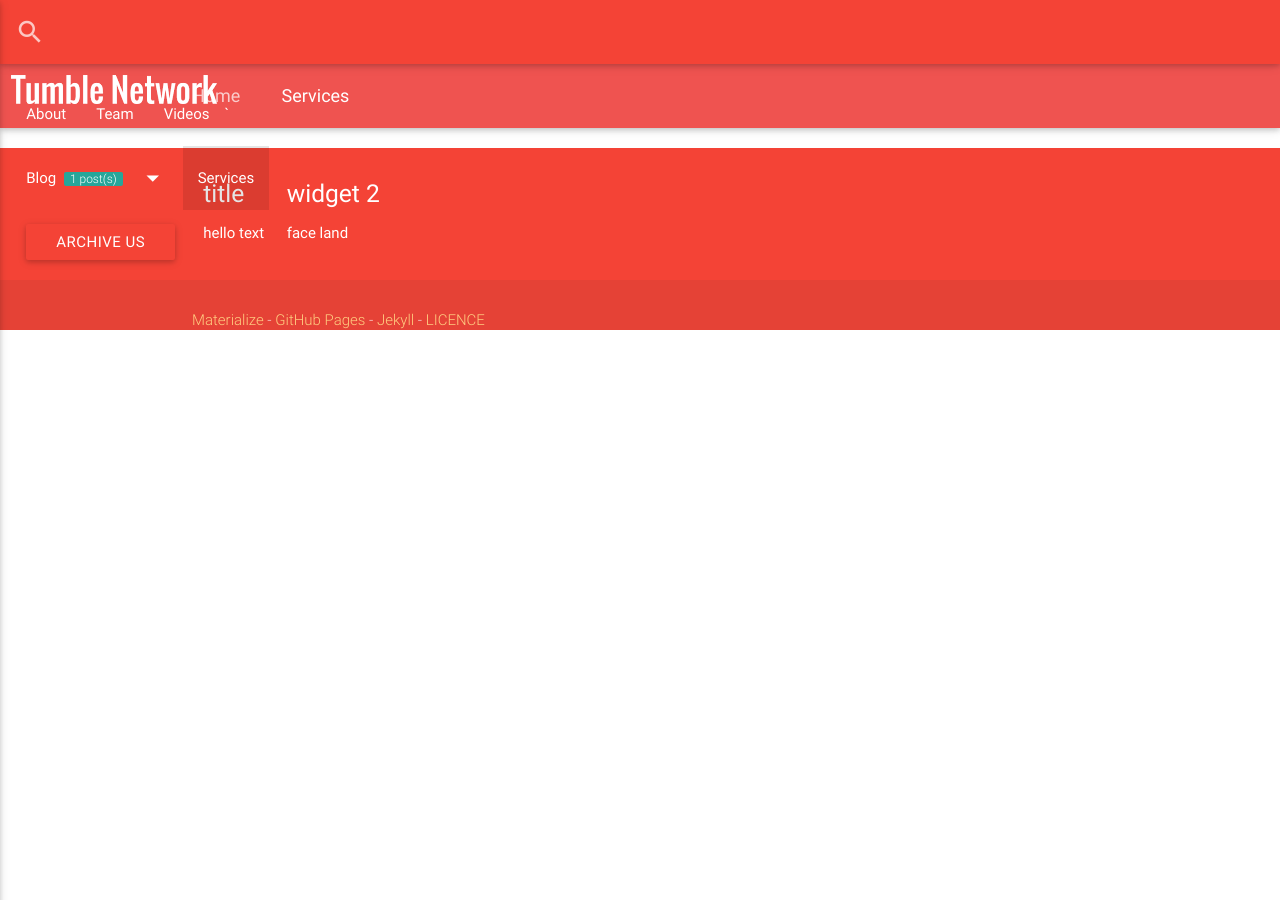
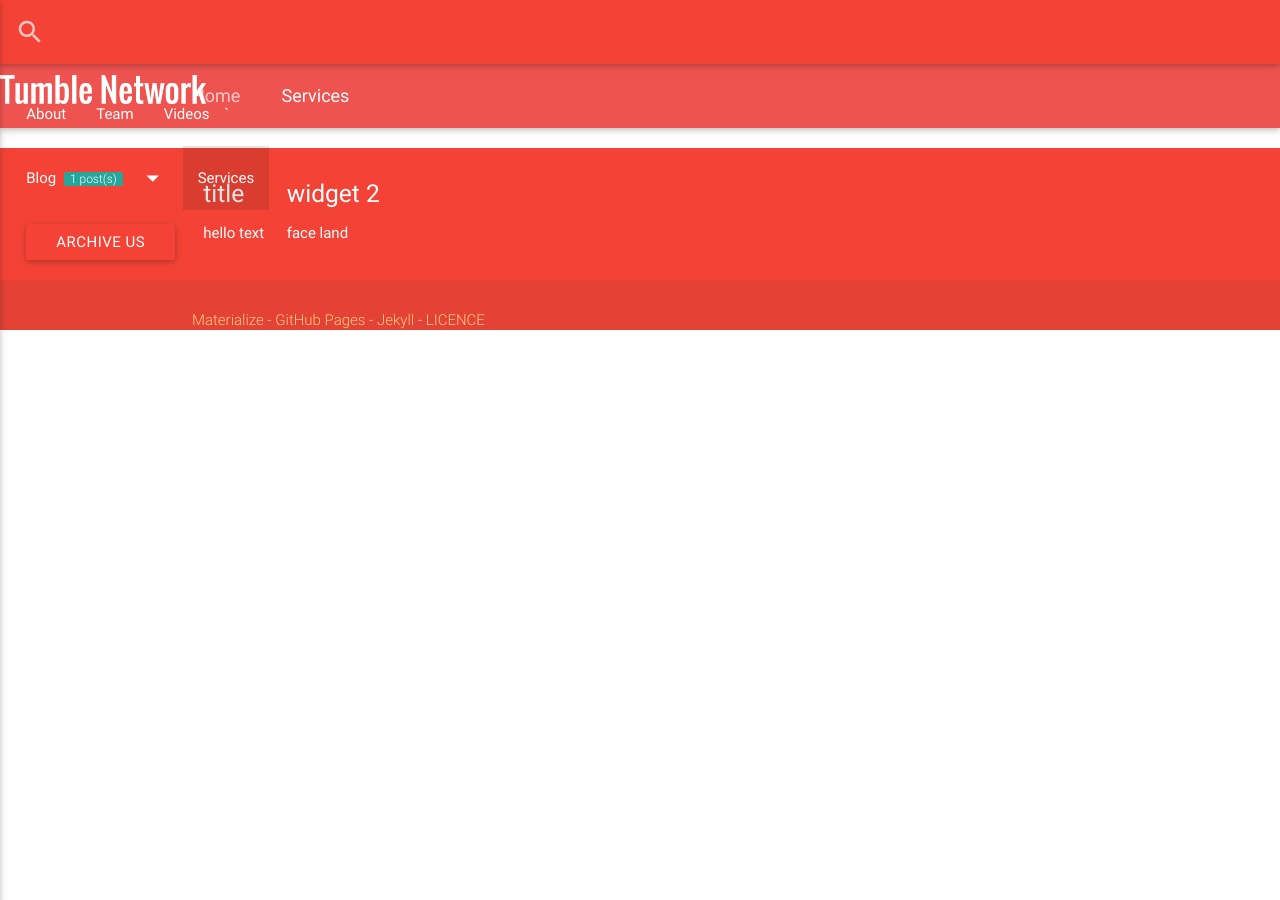
Before and after one commit to tumblenet/www.tumblenet.ga, a Jekyll site: the page built from services.html, in a window 1280 px wide. Built offline with Jekyll 4.4.1, drawn with Linux system fonts in a browser that asks for light colours; nearby versions of some CDN libraries; comment, search, counter and statistics services are not loaded.

Commit message:
Update default.html

```diff
--- a/_layouts/default.html
+++ b/_layouts/default.html
@@ -121,7 +121,7 @@
 
 
 
-          <div class="row s1 m6 l3">
+          <div class="row s3 m6 l3">
          <form>
            <div class="input-field ">
              <input id="search" type="search" required>
@@ -132,7 +132,7 @@
           </div>
 
           <div class="row s11 m6 l6">
-          <a id="logo-container" href="{{ site.url }}" class="brand-logo col s11 m6 l1">
+          <a id="logo-container" href="{{ site.url }}" class="brand-logo">
              {% if site.logo-url %}
              <img src="{{ site.logo-url }}">
              {% else %}
```
